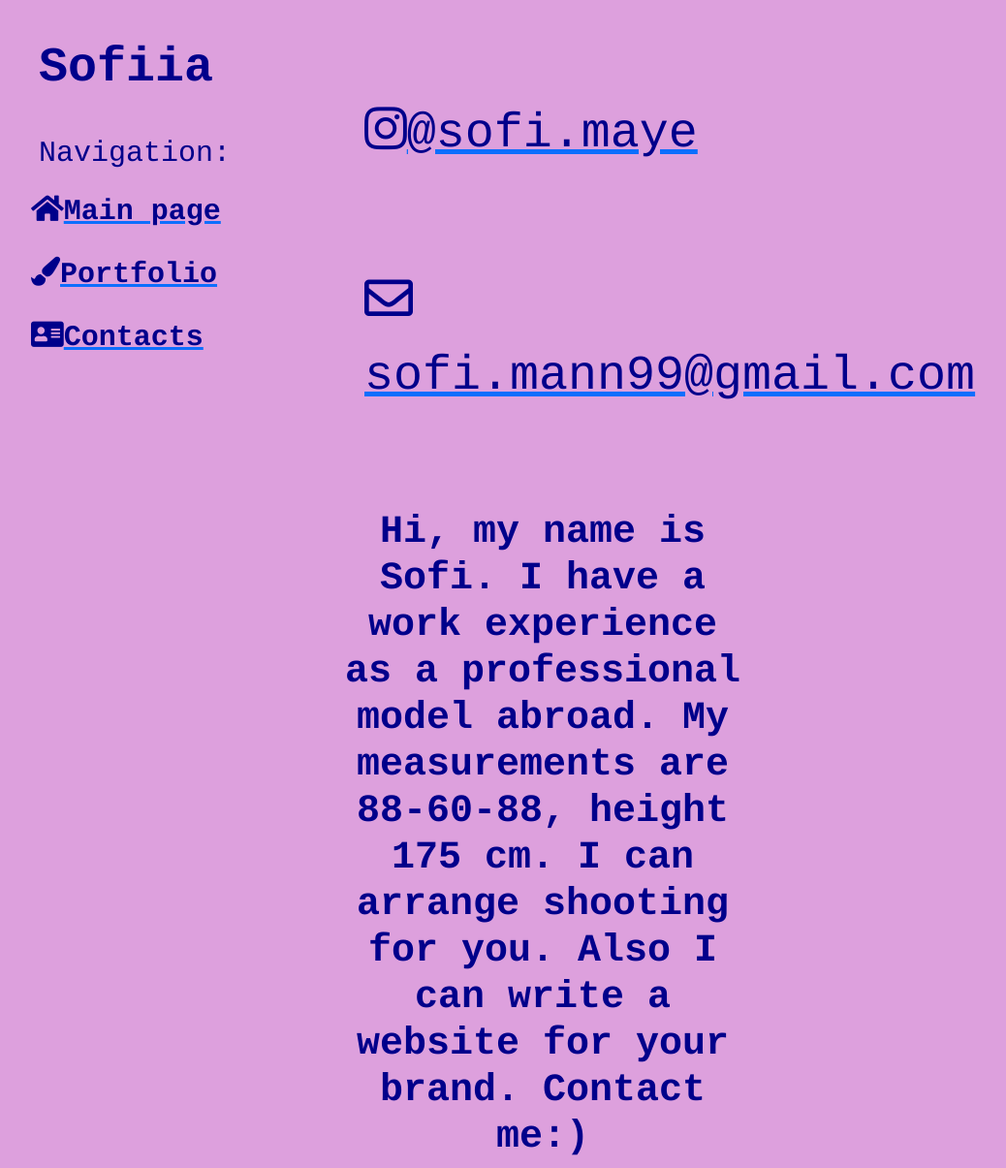
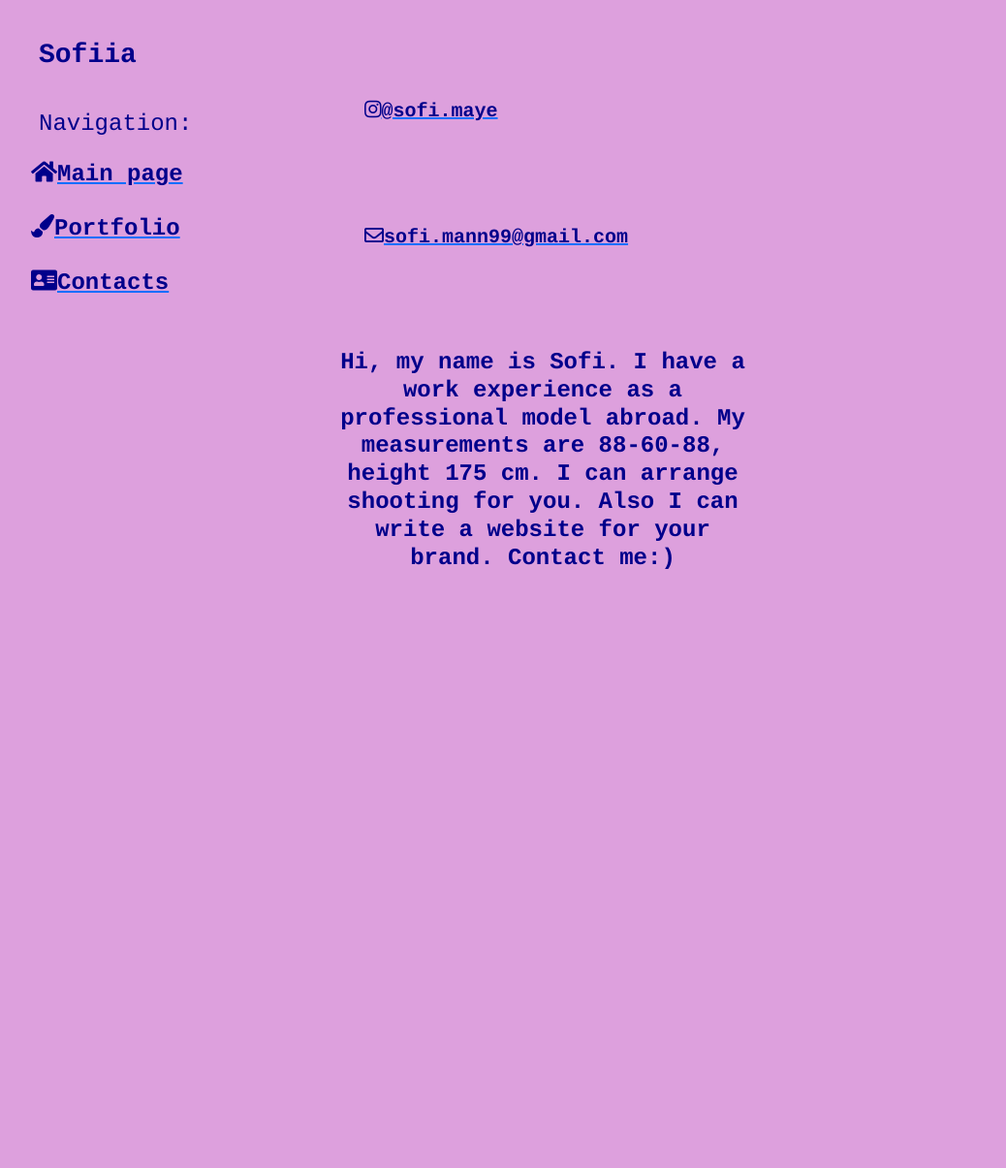
Before and after one commit to sofimaye/portfolio-site, a Django app: page /contacts in a window 1280 px wide. Shown: the whole page at 97% size, without its empty margins (12-1050 px from the left). After the commit the page ends 587 px from the top, so only its background shows below. Run offline with Django 3.2, Linux system fonts and the light colour scheme; some libraries are stand-ins or nearby versions.

Commit message:
photos added+fonts size decreased

```diff
--- a/main/static/main/css/main.css
+++ b/main/static/main/css/main.css
@@ -102,7 +102,7 @@ body {
     font-family: Courier;
     font-style: normal;
     text-underline: none;
-    font-size: 30px;
+    font-size: 150%;
     font-weight: bold;
     position: relative;
     top: unset;
@@ -118,14 +118,14 @@ body {
 .aside h4 {
     margin-top: 40px;
     margin-left: 40px;
-    font-size: 30px;
+    /*font-size: 30px;*/
 
 }
 
 .aside h3 {
     margin-top: 40px;
     margin-left: 40px;
-    font-size: 50px;
+    /*font-size: 50px;*/
     font-weight: bold;
 }
 
@@ -155,7 +155,7 @@ body {
 .col-6 ul {
     list-style: initial;
     text-underline: none;
-    font-size: 50px;
+    font-size: 150%;
     margin-top: 100px;
     font-family: Courier;
     font-style: normal;
@@ -163,6 +163,8 @@ body {
 .col-6 ul li {
     color: darkblue;
     display: block;
+    font-size: 20px;
+    font-weight: bold;
     text-underline: none;
     margin-top: 100px;
     transition: transform .6s ease;
@@ -176,7 +178,7 @@ body {
 .col-6 h4{
     list-style: initial;
     text-underline: none;
-    font-size: 40px;
+    /*font-size: 40px;*/
     margin-top: 100px;
     color: darkblue;
     display: block;
```
Also changed, not shown: templates/main/portfolio.html (+15 -0 lines).
